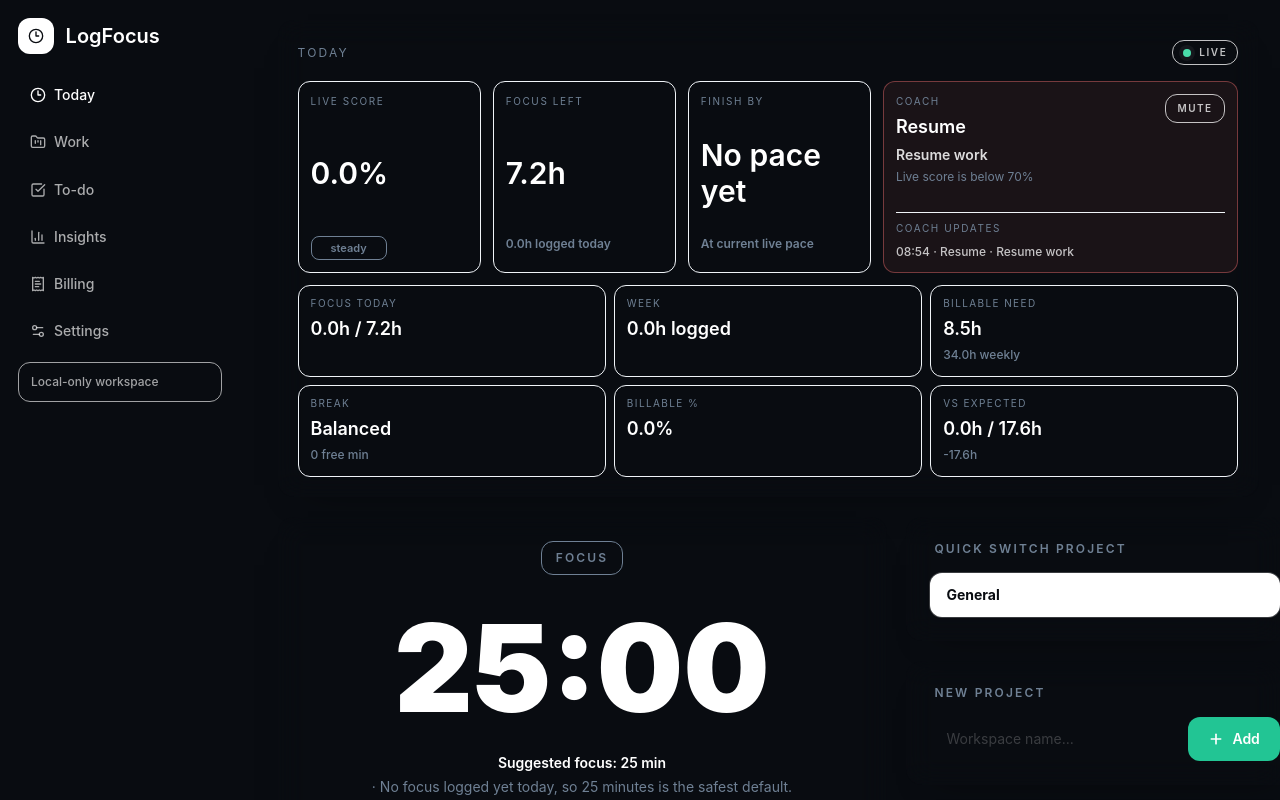
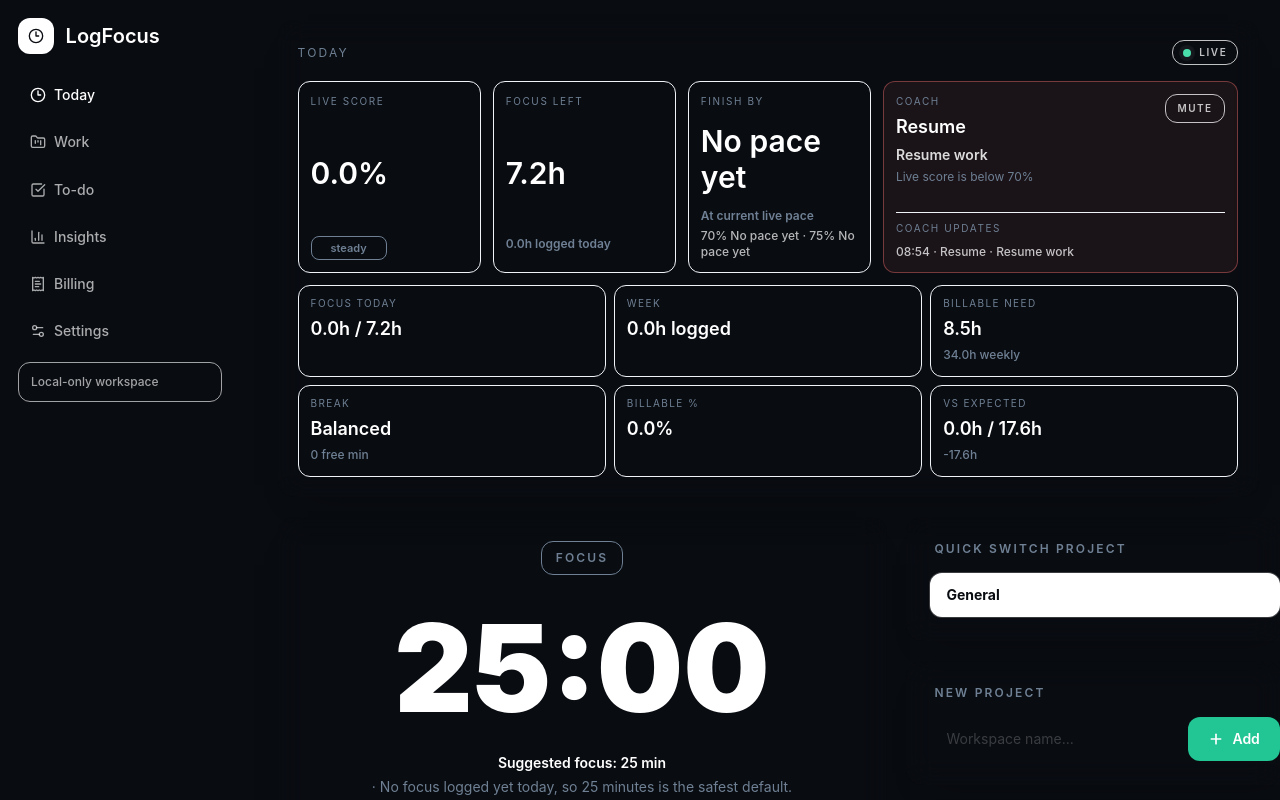
Before and after one commit to martim98/LogFocus, a Next.js app: page / in a window 1280 px wide. Shown: the top 800 px of the page. Built offline with nearby package versions, Linux system fonts and the light colour scheme.

Commit message:
Add finish-by productivity benchmarks

```diff
--- a/components/widgets/stats-strip.tsx
+++ b/components/widgets/stats-strip.tsx
@@ -124,6 +124,9 @@ export function StatsStrip({ sessions, projects, settings }: StatsStripProps) {
   const hoursNeededToday = liveBannerPace.rawFocusRemainingTodayHours;
   const billableNeededToday = liveBannerPace.roundedBillableNeededTodayHours;
   const finishAt = liveBannerPace.finishAt;
+  const firstFocusStartedAt = useMemo(() => getFirstFocusStartedAt(liveSessions, todayKey), [liveSessions, todayKey]);
+  const finishAt70 = useMemo(() => getAnchoredFinishAtForProductivity(firstFocusStartedAt, dailyTargetHours, 0.7), [firstFocusStartedAt, dailyTargetHours]);
+  const finishAt75 = useMemo(() => getAnchoredFinishAtForProductivity(firstFocusStartedAt, dailyTargetHours, 0.75), [firstFocusStartedAt, dailyTargetHours]);
   const rewardBalance = useMemo(
     () => deriveFocusRewardBalance(liveSessions, focusRewards, settings, todayKey),
     [liveSessions, focusRewards, settings, todayKey, minuteTick, secondTick],
@@ -287,7 +290,7 @@ export function StatsStrip({ sessions, projects, settings }: StatsStripProps) {
           <PrimaryMetric
             label="Finish by"
             value={hoursNeededToday == null ? "Weekend" : hoursNeededToday === 0 ? "Done" : formatFinishAt(finishAt)}
-            footer={hoursNeededToday === 0 ? "Target complete" : "At current live pace"}
+            footer={<FinishByFooter hoursNeededToday={hoursNeededToday} finishAt70={finishAt70} finishAt75={finishAt75} />}
             title="Estimated finish time based on live productivity pace."
           />
         </div>
@@ -420,6 +423,49 @@ function formatSignedMinutes(value: number) {
   return `${value > 0 ? "+" : ""}${value}`;
 }
 
+function getFirstFocusStartedAt(sessions: FocusSession[], dateKey: string) {
+  const firstSession = sessions
+    .filter((session) => session.mode === "focus" && getDateKey(new Date(session.startedAt)) === dateKey)
+    .sort((a, b) => a.startedAt.localeCompare(b.startedAt))[0];
+
+  return firstSession ? new Date(firstSession.startedAt) : null;
+}
+
+function getAnchoredFinishAtForProductivity(startedAt: Date | null, dailyTargetHours: number | null, productivityRate: number) {
+  if (startedAt == null || dailyTargetHours == null || dailyTargetHours <= 0 || productivityRate <= 0) {
+    return null;
+  }
+
+  return new Date(startedAt.getTime() + (dailyTargetHours / productivityRate) * 3600 * 1000);
+}
+
+function FinishByFooter({
+  hoursNeededToday,
+  finishAt70,
+  finishAt75,
+}: {
+  hoursNeededToday: number | null;
+  finishAt70: Date | null;
+  finishAt75: Date | null;
+}) {
+  if (hoursNeededToday == null) {
+    return "No scheduled billing target";
+  }
+
+  if (hoursNeededToday === 0) {
+    return "Target complete";
+  }
+
+  return (
+    <div className="grid gap-1">
+      <span>At current live pace</span>
+      <span className="font-medium text-white/70">
+        70% {formatFinishAt(finishAt70)} · 75% {formatFinishAt(finishAt75)}
+      </span>
+    </div>
+  );
+}
+
 function PrimaryMetric({
   label,
   value,
```
